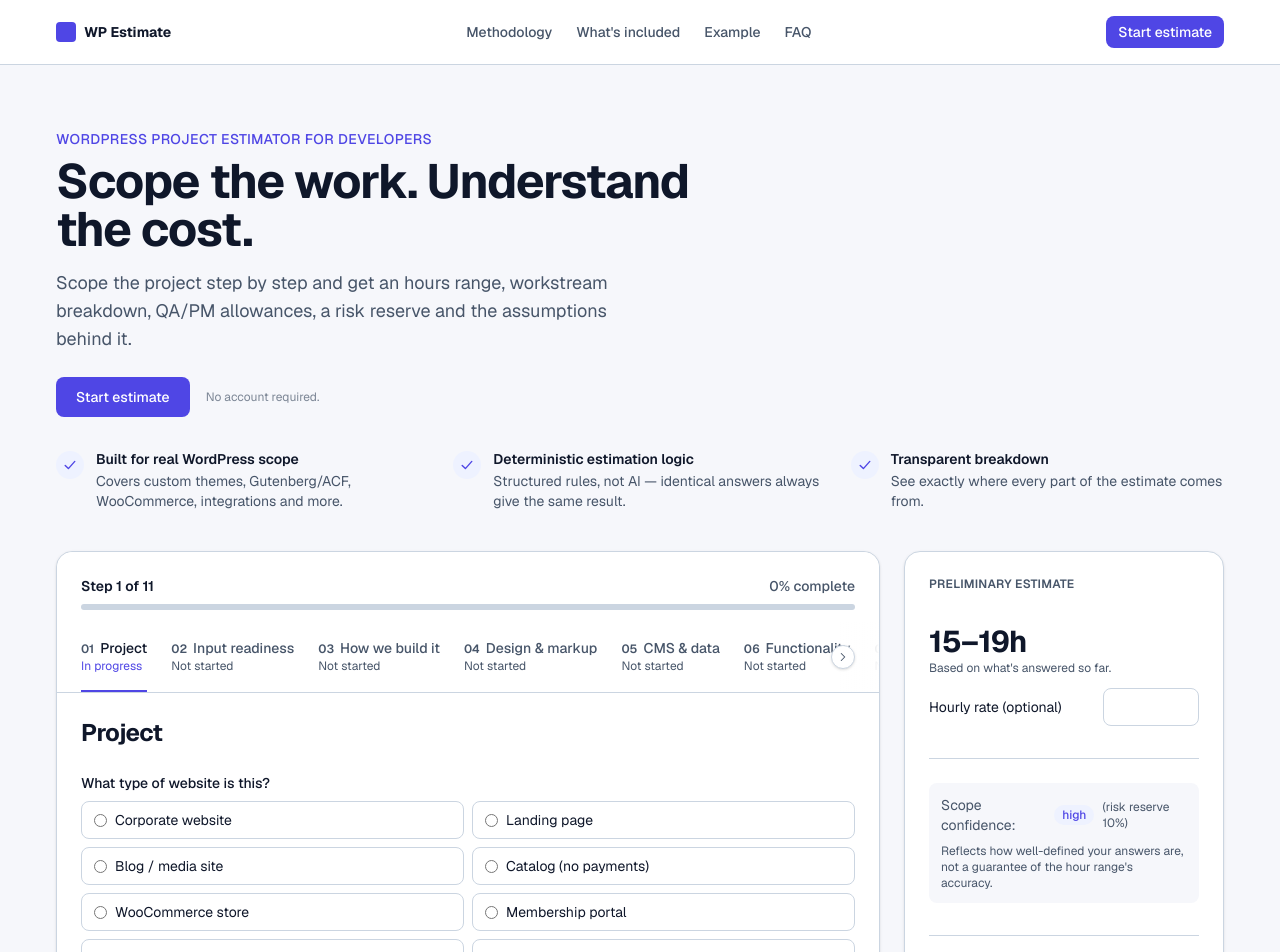
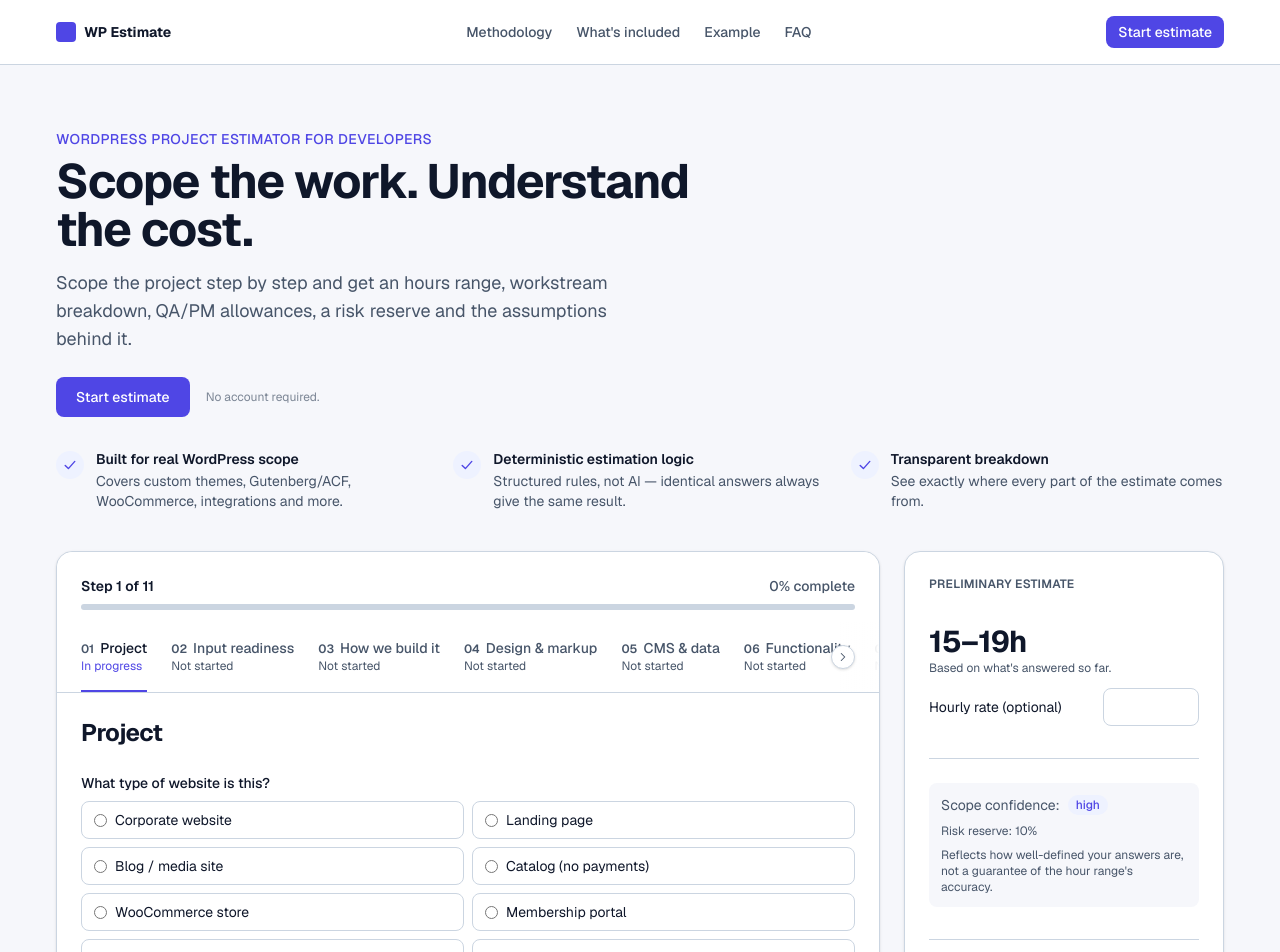
Before and after one commit to YedomakhaDev/wp-website-estimator, a Next.js app: page / in a window 1280 px wide. Shown: the top 952 px of the page. Built offline with nearby package versions, Linux system fonts and the light colour scheme.

Commit message:
polish: move risk reserve onto its own line in the confidence panel
Was crammed inline in parentheses next to the confidence badge —
gets its own line for readability.

```diff
--- a/src/components/Calculator.tsx
+++ b/src/components/Calculator.tsx
@@ -515,10 +515,10 @@
                                     <span className="rounded-full bg-primary-subtle px-2 py-0.5 text-xs font-medium text-primary">
                                         {result.estimate.confidenceLevel}
                                     </span>
-                                    <span className="text-xs text-muted-foreground">
-                                        (risk reserve {Math.round(result.estimate.riskReservePercent)}%)
-                                    </span>
                                 </div>
+                                <p className="text-xs text-muted-foreground">
+                                    Risk reserve: {Math.round(result.estimate.riskReservePercent)}%
+                                </p>
                                 <p className="text-xs text-muted-foreground">
                                     Reflects how well-defined your answers are, not a guarantee of the hour
                                     range&apos;s accuracy.
```
